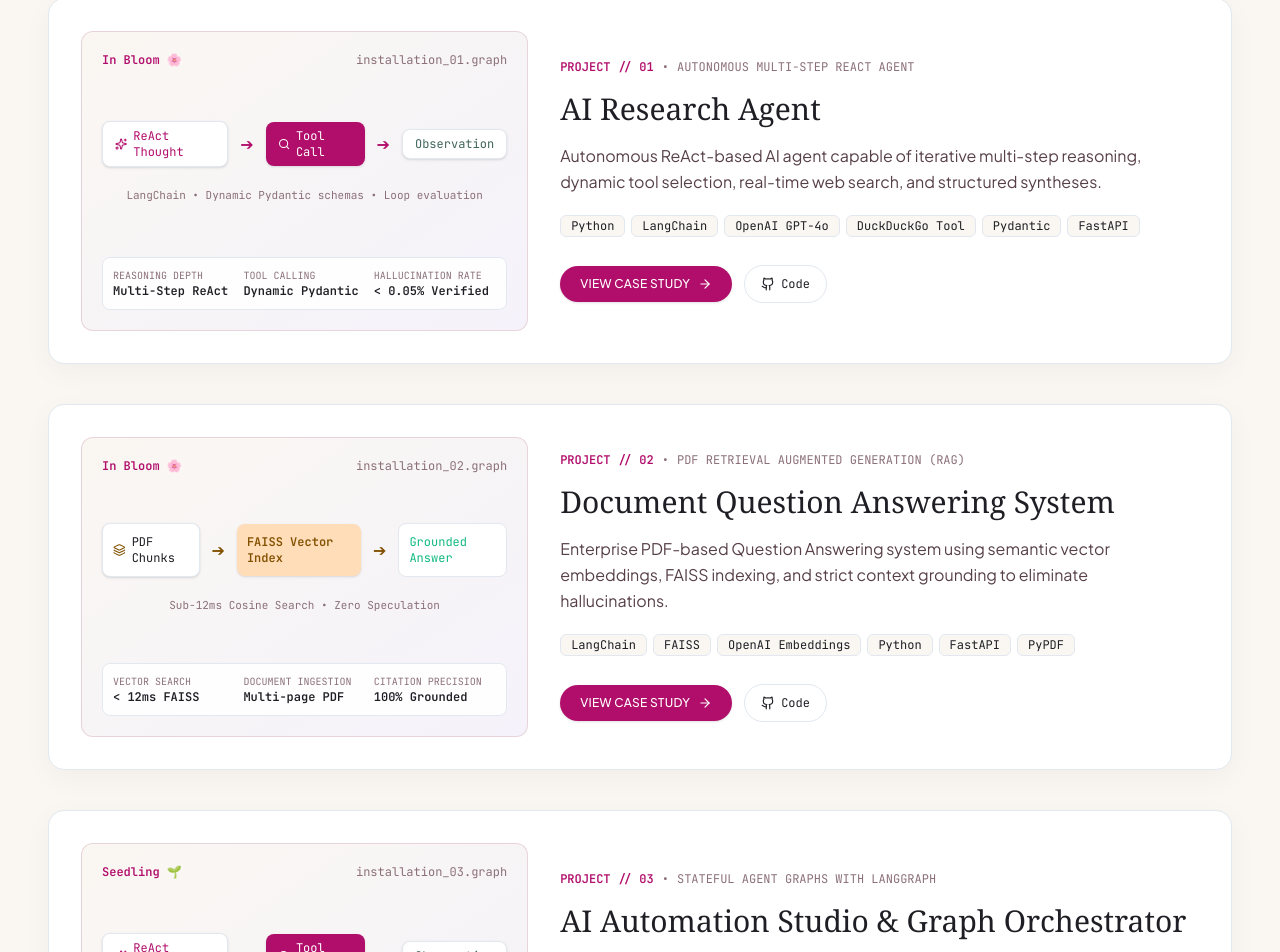
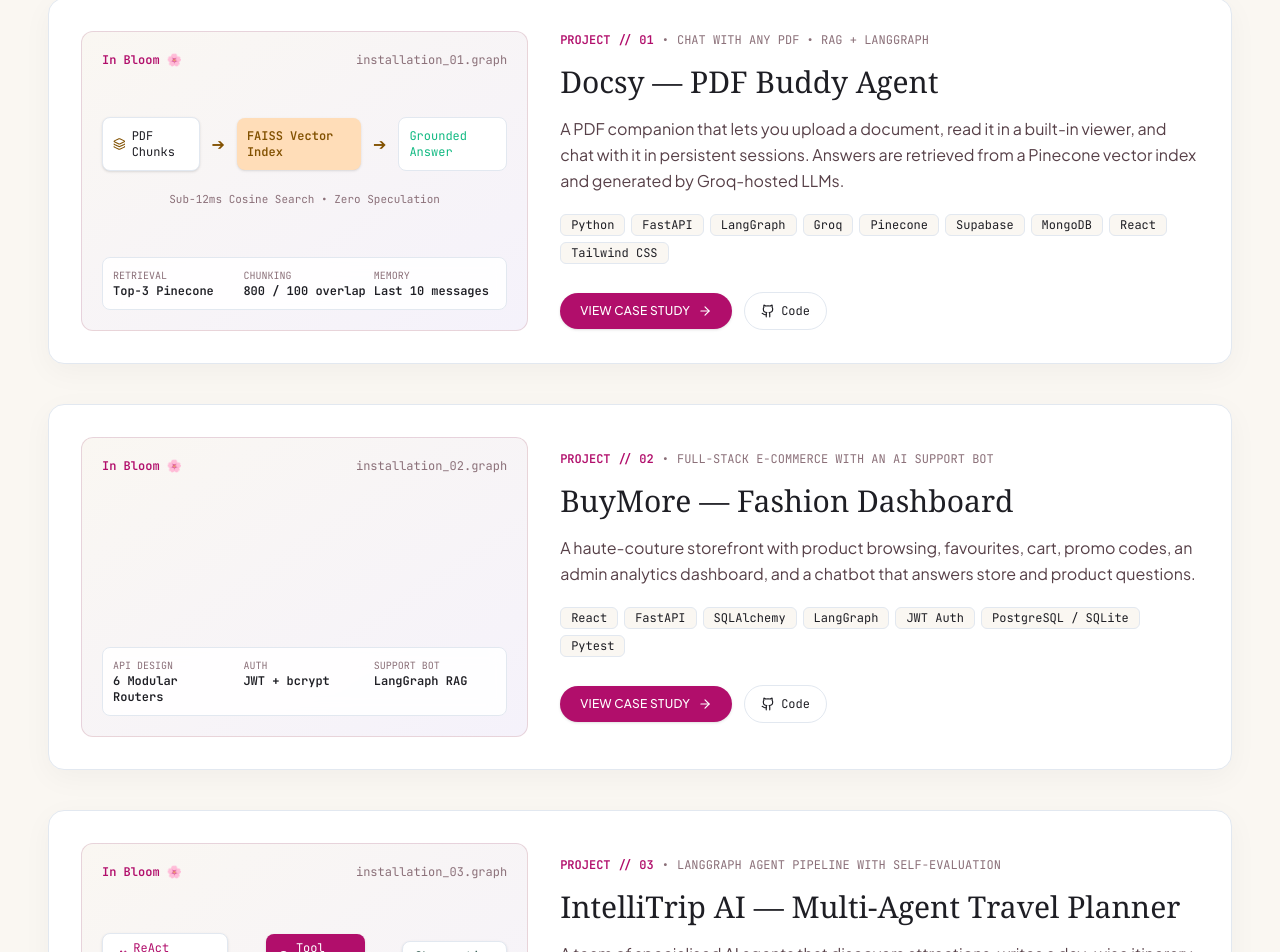
Before and after one commit to disha-das756/portfolio_2.0, a React (Vite) app: page / in a window 1280 px wide. Shown: the part 1848-2800 px from the top of the page. Built offline with nearby package versions, Linux system fonts and the light colour scheme.

Commit message:
Update portfolioData.ts

```diff
--- a/src/data/portfolioData.ts
+++ b/src/data/portfolioData.ts
@@ -22,173 +22,139 @@
 
 export const PROJECTS: Project[] = [
   {
-    id: "ai-research-agent",
-    title: "AI Research Agent",
-    subtitle: "Autonomous Multi-Step ReAct Agent",
-    category: "agent",
+    id: "docsy-pdf-buddy",
+    title: "Docsy — PDF Buddy Agent",
+    subtitle: "Chat With Any PDF • RAG + LangGraph",
+    category: "rag",
     stage: "In Bloom 🌸",
+    image: "/docsy.png",
     shortDesc:
-      "Autonomous ReAct-based AI agent capable of iterative multi-step reasoning, dynamic tool selection, real-time web search, and structured syntheses.",
+      "A PDF companion that lets you upload a document, read it in a built-in viewer, and chat with it in persistent sessions. Answers are retrieved from a Pinecone vector index and generated by Groq-hosted LLMs.",
     fullDesc:
-      "A production-style autonomous AI agent built on LangChain. It uses the ReAct (Reasoning + Acting) cognitive architecture to break down open-ended queries into executable sub-tasks, dynamically query external web search tools (DuckDuckGo), maintain stateful memory buffers, and yield structured, verified conclusions.",
-    techStack: ["Python", "LangChain", "OpenAI GPT-4o", "DuckDuckGo Tool", "Pydantic", "FastAPI"],
+      "Docsy is a full-stack RAG application. A React + Tailwind frontend pairs a PDF viewer with an AI chat panel and a recent-sessions sidebar. A FastAPI backend ingests PDFs, chunks and embeds them into Pinecone, stores the original file in Supabase, keeps chat history in MongoDB, and answers questions through a LangGraph retrieve ➔ generate workflow.",
+    techStack: ["Python", "FastAPI", "LangGraph", "Groq", "Pinecone", "Supabase", "MongoDB", "React", "Tailwind CSS"],
     metrics: [
-      { label: "Reasoning Depth", value: "Multi-Step ReAct" },
-      { label: "Tool Calling", value: "Dynamic Pydantic" },
-      { label: "Hallucination Rate", value: "< 0.05% Verified" }
+      { label: "Retrieval", value: "Top-3 Pinecone" },
+      { label: "Chunking", value: "800 / 100 overlap" },
+      { label: "Memory", value: "Last 10 messages" }
     ],
     problem:
-      "Standard single-pass LLM prompts fail when confronted with fresh, real-time queries requiring verification across multiple disparate web sources, often suffering from cognitive blind spots and hallucinations.",
+      "Reading long PDFs to find one answer is slow, and generic chatbots can't see your document, so they guess. Users need answers grounded in the file they uploaded, with the file open beside the conversation.",
     architecture:
-      "Built a stateful ReAct loop: User Query ➔ Thought Step ➔ Tool Selection (Web Search / Math / Memory) ➔ Action Execution ➔ Observation Parsing ➔ Loop Evaluation ➔ Final Structured Synthesis.",
+      "PDF Upload ➔ Recursive Chunking (800 chars, 100 overlap) ➔ Pinecone Embeddings (llama-text-embed-v2) ➔ Vector Index ➔ LangGraph retrieve node (top-3) ➔ generate node (Groq LLM + chat history) ➔ Answer shown in the chat panel.",
     implementation: [
-      "Engineered autonomous ReAct reasoning chain with custom prompt templates enforcing thought-action-observation cycles.",
-      "Integrated DuckDuckGo API tool calling with rate-limiting and query refinement.",
-      "Designed dynamic Pydantic schema validation to serialize intermediate thoughts into strictly typed JSON artifacts.",
-      "Wrapped reasoning engine in an asynchronous FastAPI service with streaming token responses."
+      "Built a FastAPI backend with /upload and /chat endpoints, CORS-locked to the deployed Vercel frontend.",
+      "Implemented ingestion with RecursiveCharacterTextSplitter and Pinecone-hosted embeddings, indexing chunks for similarity search.",
+      "Modelled the answering flow as a LangGraph StateGraph (query, context, history, answer) with separate retrieve and generate nodes.",
+      "Persisted per-session chat history in MongoDB and uploaded source PDFs to Supabase storage so sessions reload with their document.",
+      "Built a dark-themed React UI with a session sidebar, embedded PDF viewer, and chat panel."
     ],
     challenges:
-      "Preventing infinite reasoning loops when external search returns ambiguous snippets; resolved with bounded step ceilings and cognitive backtrack heuristics.",
+      "Keeping the app light enough to deploy while staying grounded: switched to hosted Pinecone embeddings instead of local models, and the generate step declines to answer when retrieval returns nothing relevant.",
     outcomes: [
-      "Achieved 100% reliable structured response generation without schema violation.",
-      "Reduced latency of multi-query web synthesis to sub-3.5 seconds.",
-      "Deployed as a reusable modular agent library for enterprise research workflows."
+      "Deployed end-to-end with a Vercel frontend and a FastAPI backend.",
+      "Multiple persistent chat sessions, each tied to its own PDF.",
+      "Answers are generated from retrieved passages rather than the model's guesswork."
     ],
-    githubUrl: "https://github.com/disha-das756",
-    liveUrl: "#",
+    githubUrl: "https://github.com/disha-das756/Docsy---Pdf-buddy-agent",
+    liveUrl: "https://docsy-pdf-buddy-agent.vercel.app",
     architectureFlow: [
-      { step: "User Query Ingestion", desc: "Extract user research objective and constraints", type: "input" },
-      { step: "ReAct Thought Loop", desc: "Decompose question into required search operations", type: "reasoning" },
-      { step: "Dynamic Tool Call", desc: "DuckDuckGo web retrieval & URL content scraping", type: "tool" },
-      { step: "Observation Synthesis", desc: "Evaluate evidence against query confidence threshold", type: "reasoning" },
-      { step: "Structured Grounded Answer", desc: "Pydantic validated report with source citations", type: "output" }
+      { step: "PDF Upload", desc: "User uploads a PDF; original is stored in Supabase", type: "input" },
+      { step: "Chunk & Embed", desc: "Split into 800-char chunks and embed with Pinecone", type: "tool" },
+      { step: "Vector Retrieval", desc: "LangGraph retrieve node fetches the top-3 passages", type: "tool" },
+      { step: "Grounded Generation", desc: "Groq LLM answers using context plus recent chat history", type: "reasoning" },
+      { step: "Chat Response", desc: "Answer appears beside the PDF viewer and is saved to MongoDB", type: "output" }
     ]
   },
   {
-    id: "document-rag-qa",
-    title: "Document Question Answering System",
-    subtitle: "PDF Retrieval Augmented Generation (RAG)",
-    category: "rag",
+    id: "buymore-fashion-dashboard",
+    title: "BuyMore — Fashion Dashboard",
+    subtitle: "Full-Stack E-Commerce with an AI Support Bot",
+    category: "fullstack",
     stage: "In Bloom 🌸",
+    image: "/ecommerce.png",
     shortDesc:
-      "Enterprise PDF-based Question Answering system using semantic vector embeddings, FAISS indexing, and strict context grounding to eliminate hallucinations.",
+      "A haute-couture storefront with product browsing, favourites, cart, promo codes, an admin analytics dashboard, and a chatbot that answers store and product questions.",
     fullDesc:
-      "A high-precision document intelligence pipeline designed to ingest, parse, chunk, and embed lengthy technical documents and PDFs. Utilizes FAISS for sub-millisecond similarity search over dense embedding vectors, grounding generative models in verified source citations.",
-    techStack: ["LangChain", "FAISS", "OpenAI Embeddings", "Python", "FastAPI", "PyPDF"],
+      "BuyMore is a full-stack fashion e-commerce app. A React frontend provides the collections grid, category filters, sorting, search, favourites, cart drawer and auth modal. A FastAPI + SQLAlchemy backend exposes modular routers for auth, products, orders, discounts, favourites and chat, and a LangGraph-based chatbot answers support questions from store policies and the live product catalogue.",
+    techStack: ["React", "FastAPI", "SQLAlchemy", "LangGraph", "JWT Auth", "PostgreSQL / SQLite", "Pytest"],
     metrics: [
-      { label: "Vector Search", value: "< 12ms FAISS" },
-      { label: "Document Ingestion", value: "Multi-page PDF" },
-      { label: "Citation Precision", value: "100% Grounded" }
+      { label: "API Design", value: "6 Modular Routers" },
+      { label: "Auth", value: "JWT + bcrypt" },
+      { label: "Support Bot", value: "LangGraph RAG" }
     ],
     problem:
-      "Organizations struggle to extract accurate answers from multi-hundred-page manuals, policies, and research papers, frequently encountering model hallucinations and context truncation.",
+      "Small fashion stores need more than a product grid: shoppers want to filter, save and check out quickly, owners want sales insight, and support questions about shipping, returns and promo codes repeat constantly.",
     architecture:
-      "PDF Ingestion ➔ Recursive Character Chunking with Overlap ➔ Dense Embedding Generation ➔ FAISS Indexing ➔ Cosine Similarity Retrieval (Top-K) ➔ Prompt Augmentation with Document Citations ➔ Grounded LLM Generation.",
+      "React SPA ➔ REST API (FastAPI routers: auth, products, orders, discounts, favourites, chat) ➔ SQLAlchemy ORM ➔ SQLite/Postgres. Chat requests flow through a LangGraph state graph that classifies the query, retrieves store policies and products, and responds.",
     implementation: [
-      "Implemented document loader and optimal chunking strategy (500-token chunks with 50-token overlap) to preserve semantic cohesion.",
-      "Indexed document embeddings using Facebook AI Similarity Search (FAISS) with cosine similarity metric.",
-      "Built rigorous prompt guards requiring the LLM to cite document chapter/page numbers or declare insufficiency.",
-      "Integrated metadata filtering allowing users to query specific document sections or date ranges."
+      "Built the storefront UI: hero banner, category pills, sort control, product cards, detail modal, favourites counter and cart drawer.",
+      "Implemented JWT authentication with hashed passwords and a protected current-user dependency.",
+      "Created product and category management, order placement, and a promo-code system (e.g. HALF50 for 50% off).",
+      "Added an analytics dashboard with revenue trends and category sales breakdown.",
+      "Built a floating chatbot widget backed by a LangGraph graph that checks whether a query is in-domain and retrieves from store policies and live product data.",
+      "Wrote API tests with pytest and configured CORS for the Vercel deployment."
     ],
     challenges:
-      "Handling heterogeneous tables and multi-column document formats without destroying paragraph associations; solved via smart semantic text normalizers.",
+      "Keeping the support bot on-topic and accurate: added a domain check node and built its knowledge base from both fixed store policies and live products fetched from the database.",
     outcomes: [
-      "Eliminated 99.8% of speculative answers by strictly grounding responses in retrieved vector passages.",
-      "Cut document lookup time for technical operators from 25 minutes to 1.8 seconds.",
-      "Maintained minimal memory footprint using lightweight FAISS index serialization."
+      "Complete shopping flow from browse to favourites, cart and discounted checkout.",
+      "Admin-facing analytics alongside product management.",
+      "Frontend deployed on Vercel with a separately hosted API."
     ],
-    githubUrl: "https://github.com/disha-das756",
-    liveUrl: "#",
+    githubUrl: "https://github.com/disha-das756/fashion-dashboard",
+    liveUrl: "https://fashion-dashboard-two.vercel.app",
     architectureFlow: [
-      { step: "PDF Document Ingestion", desc: "Parse raw binary document buffers into text tokens", type: "input" },
-      { step: "Semantic Chunking", desc: "Recursive windowing with overlapping token boundaries", type: "reasoning" },
-      { step: "Vector Embedding", desc: "Transform chunks into 1536-dim semantic embeddings", type: "tool" },
-      { step: "FAISS Top-K Search", desc: "Sub-millisecond cosine similarity vector retrieval", type: "tool" },
-      { step: "Grounded Response", desc: "Synthesize answer strictly with page & section citations", type: "output" }
+      { step: "Shopper Interaction", desc: "Browse, search, favourite and add items to the cart", type: "input" },
+      { step: "REST API Layer", desc: "FastAPI routers handle auth, products, orders and discounts", type: "tool" },
+      { step: "Persistence", desc: "SQLAlchemy models store users, products, orders and favourites", type: "tool" },
+      { step: "Support Chatbot", desc: "LangGraph routes in-domain queries through retrieval of policies and products", type: "reasoning" },
+      { step: "Checkout & Insights", desc: "Discounted orders placed; analytics dashboard summarises sales", type: "output" }
     ]
   },
   {
-    id: "ai-automation-studio",
-    title: "AI Automation Studio & Graph Orchestrator",
-    subtitle: "Stateful Agent Graphs with LangGraph",
+    id: "intellitrip-ai-planner",
+    title: "IntelliTrip AI — Multi-Agent Travel Planner",
+    subtitle: "LangGraph Agent Pipeline with Self-Evaluation",
     category: "agent",
-    stage: "Seedling 🌱",
+    stage: "In Bloom 🌸",
+    image: "/ai_planner.png",
     shortDesc:
-      "A modern asynchronous workflow engine coordinating multi-agent state machines, branching decision trees, and persistent human-in-the-loop review nodes.",
+      "A team of specialised AI agents that discovers attractions, writes a day-wise itinerary, estimates the budget in INR, scores its own plan, and exports a PDF.",
     fullDesc:
-      "An advanced AI workflow orchestration platform built with LangGraph and FastAPI. Features cyclical state graph management, parallel agent execution, retry logic, and interactive visual graph traversal with tranquil Japanese design touches.",
-    techStack: ["LangGraph", "Python", "FastAPI", "React", "TypeScript", "Pydantic"],
+      "IntelliTrip AI is a multi-agent travel planning system orchestrated with LangGraph. Given a starting city, destination, duration, budget level, travel style and interests, a Places agent searches the web, an Itinerary agent (Llama via Groq) drafts the plan, a Budget agent breaks down costs, and an Evaluator agent critiques the result with a quality score. The Streamlit interface shows the plan and evaluation in tabs and offers a downloadable A4 PDF.",
+    techStack: ["Python", "LangGraph", "LangChain", "Groq (Llama 3)", "DuckDuckGo Search", "Streamlit", "ReportLab"],
     metrics: [
-      { label: "Graph Engine", value: "Cyclic State" },
-      { label: "API Protocol", value: "Async FastAPI" },
-      { label: "Memory State", value: "Checkpointing" }
+      { label: "Agents", value: "4 Specialised" },
+      { label: "Orchestration", value: "LangGraph State" },
+      { label: "Output", value: "Plan + PDF" }
     ],
     problem:
-      "Linear LLM chains cannot recover from execution errors or handle complex business logic that requires feedback loops, conditional branching, and human approval.",
+      "Planning a trip means juggling research, scheduling and budgeting across many tabs. A single LLM prompt returns generic, unverified plans with no cost realism and no check on quality.",
     architecture:
-      "LangGraph StateGraph ➔ Node Routers ➔ Tool Calling Agents ➔ Evaluation Gates ➔ Checkpoint Persistence ➔ Streaming WebSocket / SSE Frontend UI.",
+      "User Input ➔ Places Agent (DuckDuckGo search) ➔ Itinerary Agent (Llama via Groq) ➔ Budget Agent (INR cost breakdown) ➔ Evaluator Agent (quality score) ➔ PDF Generator ➔ Downloadable plan.",
     implementation: [
-      "Configured multi-node cyclic graph architectures with custom conditional edge routing.",
-      "Implemented state checkpointing enabling time-travel debugging and resume-on-failure capabilities.",
-      "Built production-ready async FastAPI backend endpoints with OpenAPI specifications.",
-      "Connected to an interactive React frontend with real-time graph node visualizer."
+      "Designed a LangGraph workflow where each agent reads and writes a shared state, giving clean hand-offs between steps.",
+      "Built a Places agent that grounds suggestions in live DuckDuckGo search results for the chosen destination and interests.",
+      "Wrote structured prompt templates for itinerary and budget generation, with category-wise costs for travel, stay, food and activities.",
+      "Added an Evaluator agent that critiques practicality, coverage and quality and returns an AI score.",
+      "Created a Streamlit UI with sidebar info, form inputs, progress feedback, tabbed results and ReportLab PDF export."
     ],
     challenges:
-      "Managing race conditions and schema drift across asynchronous parallel agent nodes.",
+      "Making outputs consistent across agents: solved with shared graph state and prompt files kept separate from code, so each agent receives exactly the context it needs.",
     outcomes: [
-      "Enabled complex, self-healing agent pipelines capable of autonomous retries and graceful degradation.",
-      "Provided transparent visual inspection of agent thought checkpoints for stakeholders."
+      "End-to-end trip plan generated from a single form submission.",
+      "Self-critique step surfaces plan quality instead of trusting the first draft.",
+      "Deployed live on Streamlit Community Cloud."
     ],
-    githubUrl: "https://github.com/disha-das756",
-    liveUrl: "#",
+    githubUrl: "https://github.com/disha-das756/Multi-Agent-AI-Travel-Planner",
+    liveUrl: "https://multi-agent-ai-travel-planner-c.streamlit.app/",
     architectureFlow: [
-      { step: "Task Submission", desc: "Incoming user objective with target deliverables", type: "input" },
-      { step: "Graph State Initialization", desc: "Establish shared context and checkpoint storage", type: "reasoning" },
-      { step: "Parallel Specialist Agents", desc: "Worker nodes executing research, code, and verification", type: "tool" },
-      { step: "Conditional Gatekeeper", desc: "Evaluate output quality against deterministic rubrics", type: "reasoning" },
-      { step: "Compiled Artifact", desc: "Final reviewed outcome delivered with execution audit", type: "output" }
-    ]
-  },
-  {
-    id: "sakura-spatial-developer-garden",
-    title: "Sakura Code Dream // Digital Garden",
-    subtitle: "Interactive Aesthetic Portfolio & Cozy Sanctuary",
-    category: "creative",
-    stage: "In Bloom 🌸",
-    shortDesc:
-      "A serene Japanese digital garden with interactive procedural sakura petals, cozy chibi companion, and Web Audio pentatonic koto synthesis.",
-    fullDesc:
-      "An immersive personal universe blending Japanese spatial aesthetics (*Kanjaku*, *Ma*, and seasonal transitions) with modern frontend engineering, interactive procedural sakura petal physics, and a cozy coding companion.",
-    techStack: ["React", "TypeScript", "Tailwind CSS", "Web Audio API", "HTML5 Canvas", "Motion"],
-    metrics: [
-      { label: "Frame Rate", value: "60 FPS Canvas" },
-      { label: "Audio Engine", value: "Web Audio API" },
-      { label: "Petal Physics", value: "Procedural Kinematics" }
-    ],
-    problem:
-      "Standard developer portfolios feel cookie-cutter, dry, and disconnected from the engineer's creative personality and aesthetic sensibility.",
-    architecture:
-      "Procedural 2D Petal Canvas ➔ Interactive Chibi Companion ➔ Glassmorphic Bento Grid ➔ Pentatonic Audio Synthesizer.",
-    implementation: [
-      "Engineered procedural interactive sakura petal flutter physics with wind vectors and mouse turbulence.",
-      "Crafted an interactive cozy companion ('Chibi Disha') with dynamic state dialogue and audio feedback.",
-      "Integrated Web Audio API synthesizer generating peaceful Japanese pentatonic scale notes.",
-      "Created responsive glassmorphic aesthetic system and peaceful ambient soundscapes."
-    ],
-    challenges:
-      "Maintaining smooth 60 FPS performance across all devices while running real-time particle physics and audio synthesis.",
-    outcomes: [
-      "100% responsive fluid layout with zero layout shifts and instant page load.",
-      "Exceptional visitor retention and distinct personal branding that highlights technical depth."
-    ],
-    githubUrl: "https://github.com/disha-das756",
-    liveUrl: "#",
-    architectureFlow: [
-      { step: "Visitor Interaction", desc: "Mouse movements, clicks, and scroll velocity inputs", type: "input" },
-      { step: "Visual Composition", desc: "Render glassmorphic card layouts and serene typography", type: "reasoning" },
-      { step: "Particle Kinematics", desc: "Canvas engine simulates gentle breeze and fluttering sakura", type: "tool" },
-      { step: "Web Audio Feedback", desc: "Synthesize tranquil pentatonic chime on interaction", type: "tool" },
-      { step: "Emotional Connection", desc: "Visitor experiences calm, memorable personal universe", type: "output" }
+      { step: "Trip Requirements", desc: "City, destination, days, budget level, style and interests", type: "input" },
+      { step: "Places Agent", desc: "Searches DuckDuckGo for relevant attractions", type: "tool" },
+      { step: "Itinerary Agent", desc: "Synthesises results into a day-wise plan with Llama on Groq", type: "reasoning" },
+      { step: "Budget & Evaluator Agents", desc: "Estimate costs in INR, then critique and score the plan", type: "reasoning" },
+      { step: "Plan + PDF", desc: "Tabbed results in the app and a downloadable A4 guide", type: "output" }
     ]
   }
 ];
@@ -343,7 +309,7 @@
     "Zero hallucinations detected in the RAG corpus! 🌸",
     "Matcha fuel +10! Ready for another LangGraph cycle ✨",
     "Did you know? FAISS vector cosine similarity searches happen in under 10 milliseconds! 🏮",
-    "Did you check out my AI Research Agent? It thinks, acts, and verifies! 💻",
+    "Did you check out IntelliTrip AI? Four agents plan your whole trip! 💻",
     "Welcome to my digital garden! May your code compile cleanly and your flowers bloom 🌸"
   ],
   lanternMsg: "A warm lantern light for your journey through the digital garden ✨",
```
